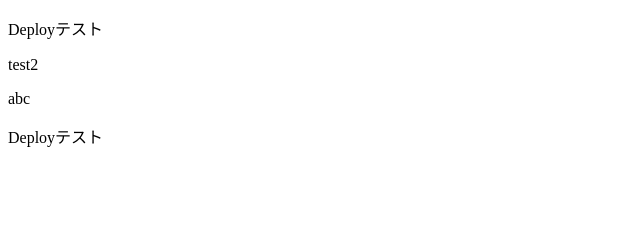
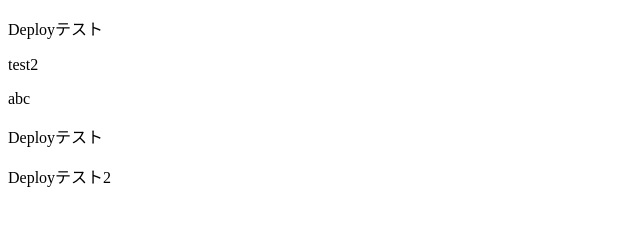
Before and after one commit to Aso-Someya/ftpDeploy, a plain HTML site: page deploy_test.html in a window 1280 px wide. Shown: the whole page, without its empty margins (0-640 px from the left). Drawn offline with Linux system fonts and the light colour scheme.

Commit message:
Add Deployテスト2 paragraph to deploy_test.html

```diff
--- a/deploy_test.html
+++ b/deploy_test.html
@@ -10,5 +10,6 @@
     <p>test2</p>
     <p>abc</p>
     <p>Deployテスト</p>
+    <p>Deployテスト2</p>
 </body>
 </html>
```
